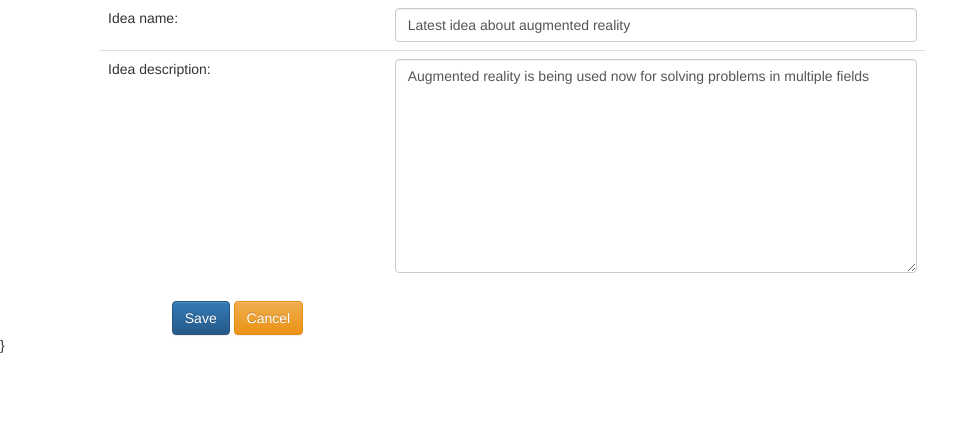
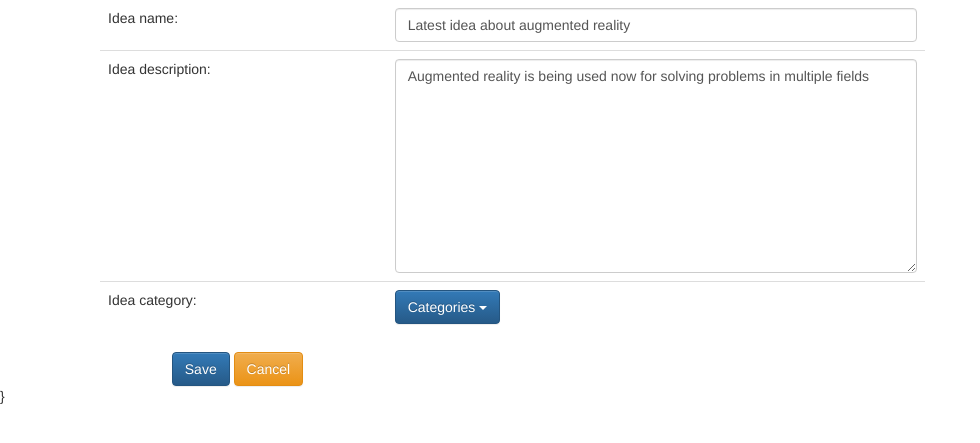
Before and after one commit to boimw/emse_manager, a Django app: page /edit_idea/3/edit/ in a window 1280 px wide. Shown: the part 141-584 px from the top of the page, without its empty margins (0-980 px from the left). Run offline with Django 3.2, Linux system fonts and the light colour scheme; a user stored in the database is signed in; data comes from the database, SQL or seed files in the repository; both versions use the stored data as it was after the commit; some libraries are stand-ins or nearby versions.

Commit message:
update (edit idea): category added

```diff
--- a/emse-manager/ideas/templates/create.html
+++ b/emse-manager/ideas/templates/create.html
@@ -38,7 +38,6 @@
 							    </ul>
 							  </div>
 						</td>
-
 					</tr>
 				</tbody>
 			</table>
--- a/emse-manager/ideas/templates/edit.html
+++ b/emse-manager/ideas/templates/edit.html
@@ -25,6 +25,20 @@
 							<textarea  id="idea_description" rows="10" class="form-control"  name="idea_description" >{{ idea.description }}</textarea>
 						</td>
 					</tr>
+					<tr>
+						<td>Idea category: </td>
+						<td>
+							<div class="dropdown">
+							    <button class="btn btn-primary dropdown-toggle" type="button" data-toggle="dropdown">Categories
+							    <span class="caret"></span></button>
+							    <ul class="dropdown-menu">
+							    	{% for cat in categories %}
+							      <li><a href="#">{{ cat.name }}</a></li>
+							      {% endfor %}
+							    </ul>
+							  </div>
+						</td>
+					</tr>
 				</tbody>
 			</table>
 			<div class="col-md-4 text-center">
--- a/emse-manager/ideas/views.py
+++ b/emse-manager/ideas/views.py
@@ -19,7 +19,6 @@ def ideas(request):
 
 def idea(request, idea_id):
 	idea = Idea.objects.get(id=idea_id)
-
 	context = {'idea': idea}
 	template = 'idea.html'
 	return render(request,template,context)
@@ -85,7 +84,8 @@ def create_idea(request):
 @login_required(login_url='/accounts/login/')
 def edit(request,idea_id):
 	idea=Idea.objects.get(id=idea_id)
-	context = {'idea': idea}
+	categories = Category.objects.all
+	context = {'idea': idea, 'categories': categories }
 	template = 'edit.html'
 	return render(request, template, context)
 
```
Also changed, not shown: emse-manager/db.sqlite3.
